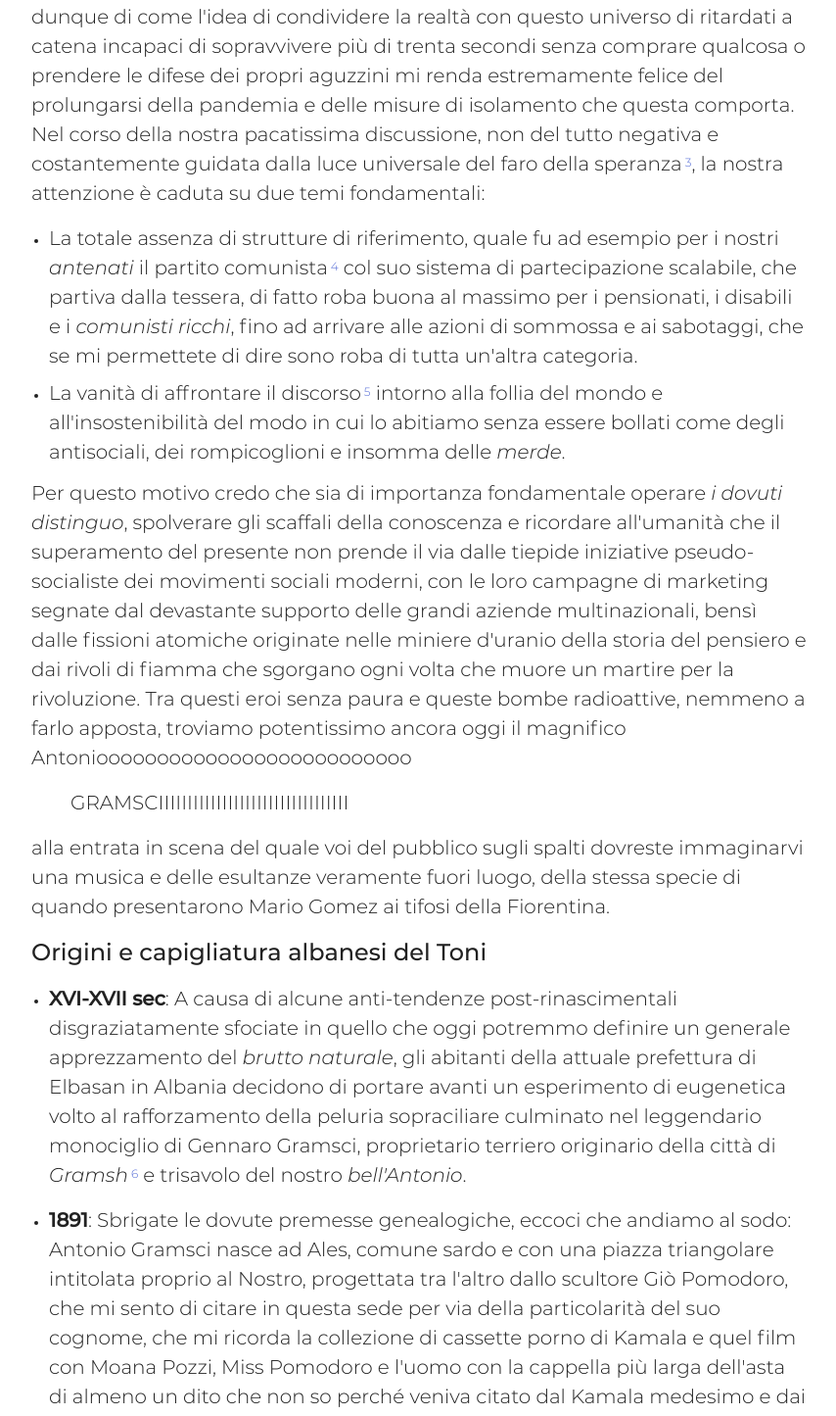
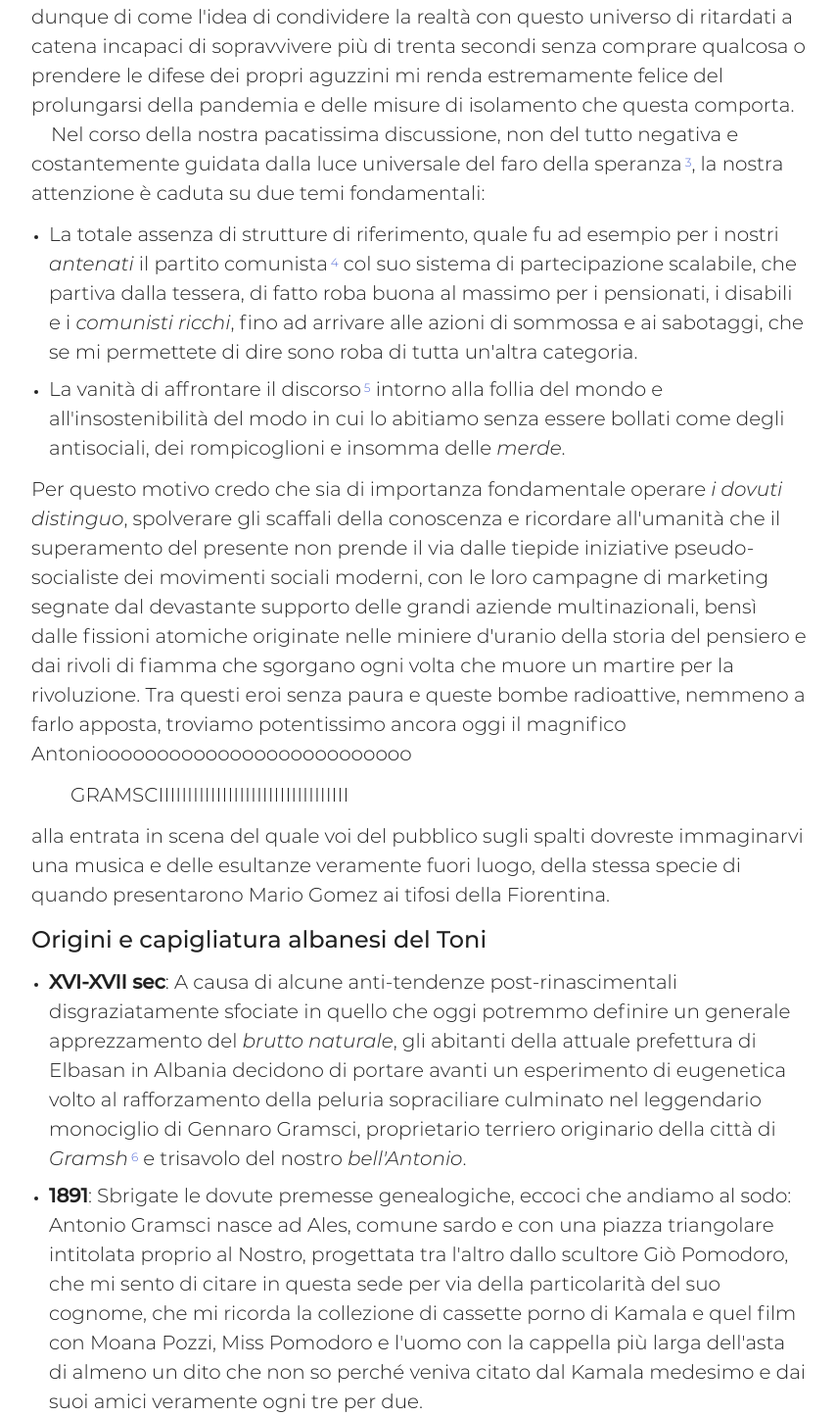
Before and after one commit to telriot/girolamo-la-sfrocchia, a Next.js app: page / in a window 1280 px wide. Shown: the part 700-2145 px from the top of the page at 98% size, without its empty margins (212-1066 px from the left). Built offline with nearby package versions, Linux system fonts and the light colour scheme; a web font is replaced by a local one.

Commit message:
improve paragraph typography

```diff
--- a/components/MuiToMarkdown.tsx
+++ b/components/MuiToMarkdown.tsx
@@ -4,7 +4,6 @@ import { withStyles, createStyles } from "@material-ui/core/styles";
 import Typography from "@material-ui/core/Typography";
 import { Theme } from "@material-ui/core/styles/createMuiTheme";
 import ReactMarkdown from "markdown-to-jsx";
-
 const styles = ({ breakpoints, spacing }: Theme) =>
 	createStyles({
 		body1: {
@@ -72,20 +71,23 @@ const options = {
 				<Typography
 					classes={{ root: classes.header1 }}
 					variant="h3"
-					component="p"
+					component="h2"
 					gutterBottom={true}
 					{...props}
 				/>
 			)),
 		},
-		h2: { component: Typography, props: { gutterBottom: true, variant: "h3" } },
+		h2: {
+			component: Typography,
+			props: { gutterBottom: true, variant: "h3", component: "h3" },
+		},
 		h3: {
 			component: Typography,
-			props: { gutterBottom: true, variant: "h4" },
+			props: { gutterBottom: true, variant: "h4", component: "h4" },
 		},
 		h4: {
 			component: Typography,
-			props: { gutterBottom: true, variant: "h5", paragraph: true },
+			props: { gutterBottom: true, variant: "h5", component: "h5" },
 		},
 		p: {
 			component: withStyles(
@@ -95,7 +97,6 @@ const options = {
 					classes={{ root: classes.body1 }}
 					variant="body1"
 					component="p"
-					paragraph
 					{...props}
 				/>
 			)),
--- a/pages/_app.tsx
+++ b/pages/_app.tsx
@@ -7,7 +7,7 @@ import Router from "next/router";
 import * as gtag from "@lib/gtag";
 import { isProduction } from "public/config";
 import fontTheme from "@styles/font";
-
+import "@styles/md.css";
 isProduction &&
 	Router.events.on("routeChangeComplete", (url) => gtag.pageview(url));
 
--- /dev/null
+++ b/styles/md.css
@@ -0,0 +1,6 @@
+p + p {
+	text-indent: 1em;
+}
+p + h5 {
+	margin-top: 0.625em !important;
+}
```
Also changed, not shown: posts/grandissimiAntonioGramsci.md (+4 -0 lines).
